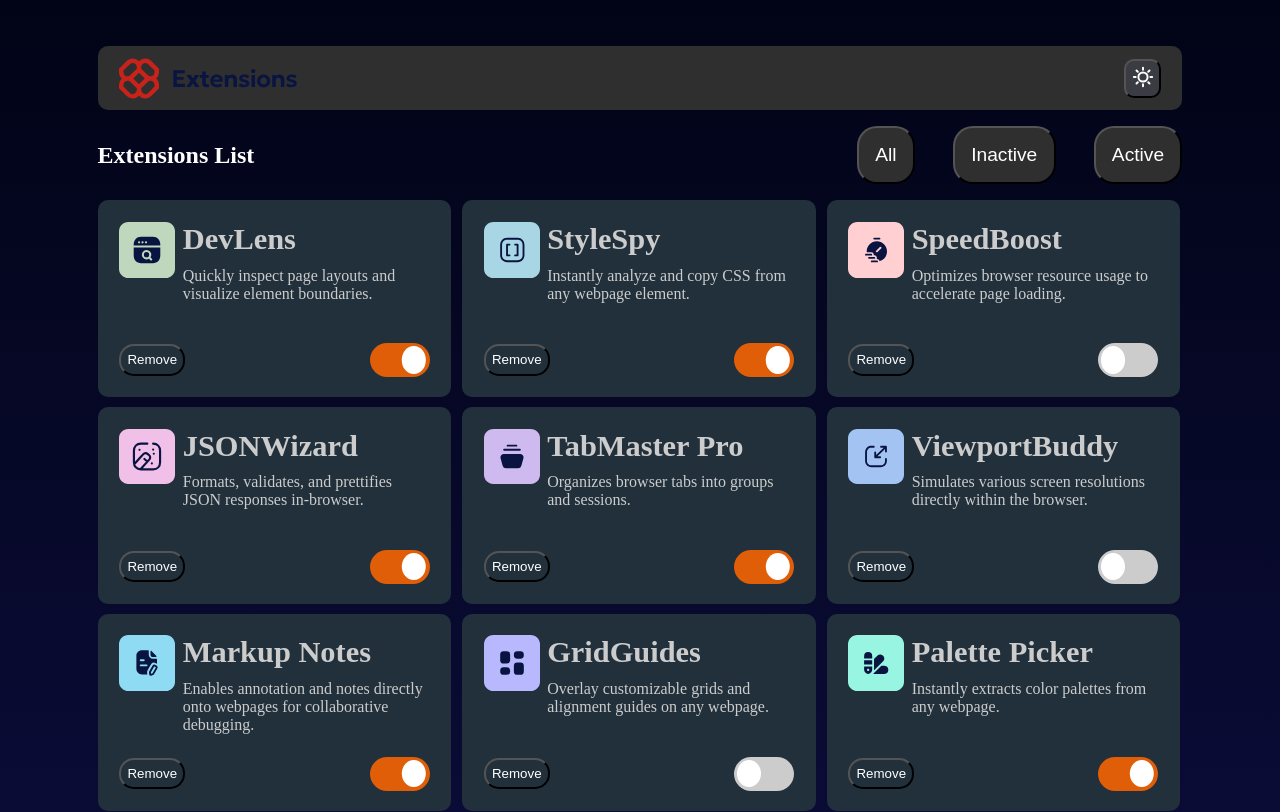
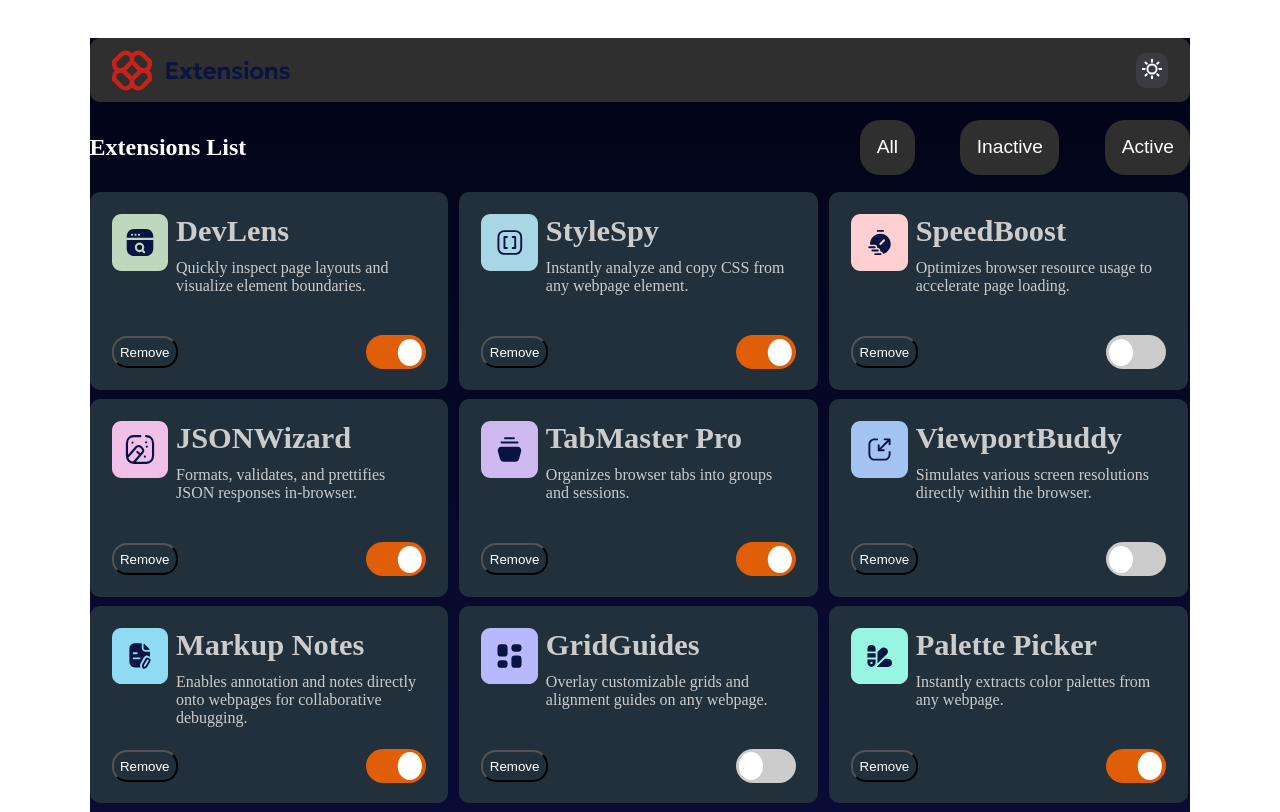
Before and after one commit to BYDINARES/Browser-extensions-manager-UI, a React (Vite) app in the folder browser-extensions-manager-ui/: page / in a window 1280 px wide. Shown: the top 812 px of the page. Built offline with nearby package versions, Linux system fonts and the light colour scheme.

Commit message:
adding a feature to change the background

```diff
--- a/browser-extensions-manager-ui/src/App.jsx
+++ b/browser-extensions-manager-ui/src/App.jsx
@@ -2,16 +2,22 @@ import Extensions from "./components/Extensions";
 import data from "./data/data.json";
 import logo from "./assets/logo.svg";
 import sun from "./assets/icon-sun.svg";
-import { useState } from "react";
+import { useRef, useState } from "react";
 
 export default function App() {
   const [extensions, setExtensions] = useState(data);
   const [filter, setFilter] = useState("all");
-  const [background, setBackground] = useState("warm");
 
-  /* const [wasClicked, setWasClicked] = useState(all filters) */
+  // all possible backgrounds
+  const backgroundColors = [
+    "linear-gradient(to bottom, #010416, #0e0e41)",
+    "linear-gradient(to bottom, #010416, #e02c2cff)",
+    "linear-gradient(to bottom, #010416, #e08c2cff)",
+  ];
 
-  // Toggle active/inactive
+  const [backgroundStyle, setBackground] = useState(backgroundColors[0]);
+  const currentIndex = useRef(0); // stores current background index
+
   const toggleIsActive = (id) => {
     setExtensions((prev) =>
       prev.map((ext) =>
@@ -20,29 +26,32 @@ export default function App() {
     );
   };
 
-  //Remove the extension from the list
   const removeFromList = (id) => {
     setExtensions((prev) => prev.filter((ext) => ext.name !== id));
   };
 
-  // Filter list
   const filteredExtensions = extensions.filter((ext) => {
     if (filter === "active") return ext.isActive;
     if (filter === "inactive") return !ext.isActive;
     return true; // "all"
   });
 
-  //The backgrounds
-  const styles = {
-    backgroundColor: "somrthing", //HERE YOU SET THE BACKGROUND AND THEN YOU TRY to add the logic
-    //Maybe with a usetate()
-  };
+  function toggleBackgrounds() {
+    // pick a new random index different from current
+    let newIndex;
+    do {
+      newIndex = Math.floor(Math.random() * backgroundColors.length);
+    } while (newIndex === currentIndex.current && backgroundColors.length > 1);
+
+    currentIndex.current = newIndex;
+    setBackground(backgroundColors[newIndex]);
+  }
 
   return (
-    <>
+    <div style={{ background: backgroundStyle, minHeight: "100vh" }}>
       <header>
         <img className="logo" src={logo} alt="The logo of the App" />
-        <button className="sun-container">
+        <button className="sun-container" onClick={toggleBackgrounds}>
           <img className="sun" src={sun} alt="The image of the Sun" />
         </button>
       </header>
@@ -70,6 +79,6 @@ export default function App() {
           />
         ))}
       </main>
-    </>
+    </div>
   );
 }
--- a/browser-extensions-manager-ui/src/main.css
+++ b/browser-extensions-manager-ui/src/main.css
@@ -5,10 +5,17 @@
   font-style: normal;
 }
 body {
+  padding: 0%;
+  margin: 0%;
+  display: flex;
+  align-items: center;
+  justify-content: center;
+}
+
+#root {
   padding-left: 7%;
   padding-right: 7%;
   padding-top: 3%;
-  background: linear-gradient(to bottom, #010416, #0e0e41);
   color: #fff;
 }
 
@@ -29,8 +36,14 @@ header .sun-container {
   padding: 0.5%;
   border-radius: 10px;
   background-color: #3b3b43;
+  border: none;
+  transition: all 0.2s ease;
 }
-header .sun-container:active, header .sun-container:hover {
+header .sun-container:active {
+  background-color: #656565;
+  transform: scale(1.4);
+}
+header .sun-container:hover {
   background-color: #656565;
 }
 
@@ -58,22 +71,22 @@ main {
   height: 100%;
   justify-content: space-between;
   height: auto;
+  padding: 0%;
 }
 .filter div button {
   background-color: #2f2f30;
+  border: none;
   color: white;
   border-radius: 20px;
   padding: 5%;
   font-size: 1.2rem;
   height: 1%;
+  transition: all 0.2s ease-in-out;
 }
-.filter div button:focus {
+.filter div button:focus, .filter div button:hover {
   background-color: red;
   color: black;
-}
-.filter div button:hover {
-  background-color: red;
-  color: black;
+  transform: scale(1.07);
 }
 
 .component-body {
--- a/browser-extensions-manager-ui/src/styles/main.scss
+++ b/browser-extensions-manager-ui/src/styles/main.scss
@@ -7,10 +7,17 @@
 }
 
 body {
+  padding: 0%;
+  margin: 0%;
+  display: flex;
+  align-items: center;
+  justify-content: center;
+}
+
+#root {
   padding-left: 7%;
   padding-right: 7%;
   padding-top: 3%;
-  background: linear-gradient(to bottom, #010416, #0e0e41);
   color: #fff;
 }
 
@@ -32,7 +39,13 @@ header {
     padding: 0.5%;
     border-radius: 10px;
     background-color: #3b3b43;
-    &:active,
+    border: none;
+    transition: all 0.2s ease;
+    &:active {
+      background-color: #656565;
+      transform: scale(1.4);
+    }
+
     &:hover {
       background-color: #656565;
     }
@@ -64,21 +77,22 @@ main {
     height: 100%;
     justify-content: space-between;
     height: auto;
+    padding: 0%;
 
     button {
       background-color: #2f2f30;
+      border: none;
       color: white;
       border-radius: 20px;
       padding: 5%;
       font-size: 1.2rem;
       height: 1%;
-      &:focus {
-        background-color: red;
-        color: black;
-      }
+      transition: all 0.2s ease-in-out;
+      &:focus,
       &:hover {
         background-color: red;
         color: black;
+        transform: scale(1.07);
       }
     }
   }
```
Also changed, not shown: 1 other file (tests, documents, lock files or other folders).
